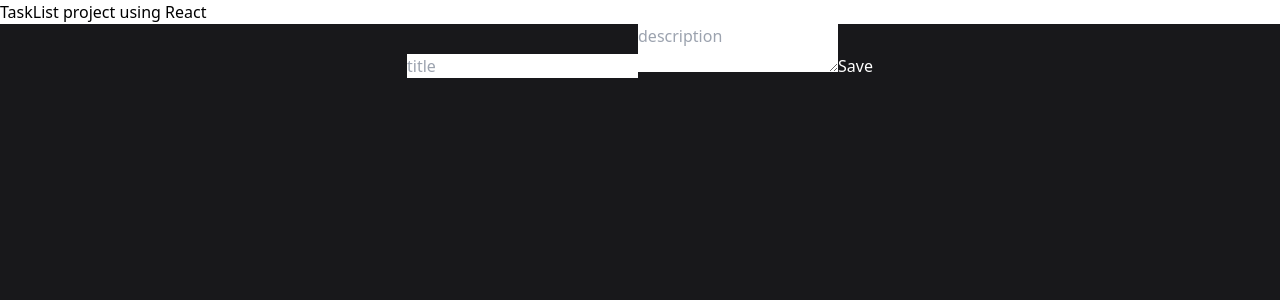
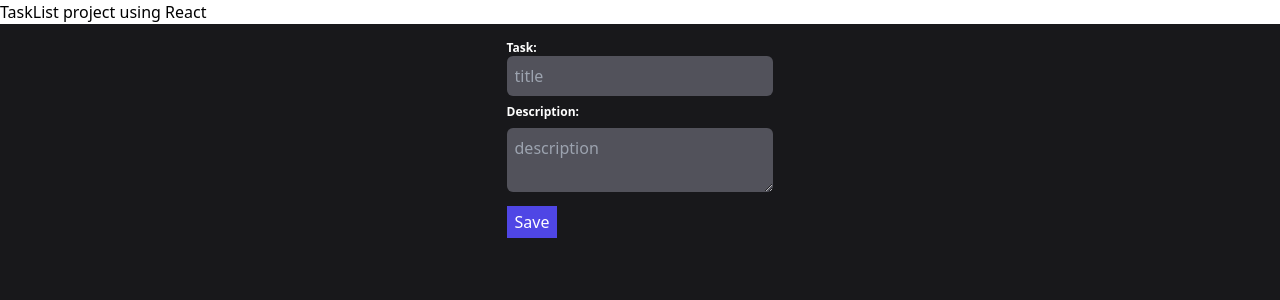
Before and after one commit to carlosdelblanco/react-crud-project, a React (Create React App) app: page /create-task in a window 1280 px wide. Shown: the top 300 px of the page. Built offline with nearby package versions, Linux system fonts and the light colour scheme.

Commit message:
Finish new styles

```diff
--- a/src/app/components/TaskForm.js
+++ b/src/app/components/TaskForm.js
@@ -41,25 +41,32 @@ function TaskForm() {
     if (params.id) {
       setTask(tasks.find((task) => task.id === params.id));
     }
-    // eslint-disable-next-line
-  }, []);
+  }, [params.id, tasks]);
 
   return (
-    <form onSubmit={handleSubmit}>
+    <form onSubmit={handleSubmit} className="bg-zinc-8 max-w-sm p-4 mb-2">
+      <label htmlFor="title" className="block text-xs font-bold">
+        Task:
+      </label>
       <input
         name="title"
         type="text"
         placeholder="title"
         onChange={handleChange}
         value={task.title}
+        className="w-full p-2 rounded-md bg-zinc-600 mb-2"
       />
+      <label htmlFor="description" className="block text-xs font-bold mb-2">
+        Description:
+      </label>
       <textarea
         name="description"
         placeholder="description"
         onChange={handleChange}
         value={task.description}
+        className="w-full p-2 rounded-md bg-zinc-600 mb-2"
       ></textarea>
-      <button>Save</button>
+      <button className="bg-indigo-600 px-2 py-1">Save</button>
     </form>
   );
 }
--- a/src/app/components/TasksList.js
+++ b/src/app/components/TasksList.js
@@ -26,7 +26,7 @@ function TasksList() {
           <div key={task.id} className="bg-neutral-800 p-4 rounded-md">
             <header className="flex justify-between">
               <h3>{task.title}</h3>
-              <div className="flex">
+              <div className="flex gap-x-2">
                 <Link
                   to={`/edit-task/${task.id}`}
                   className="bg-zinc-600 px-2 py-1 text-xs rounded-md"
```
